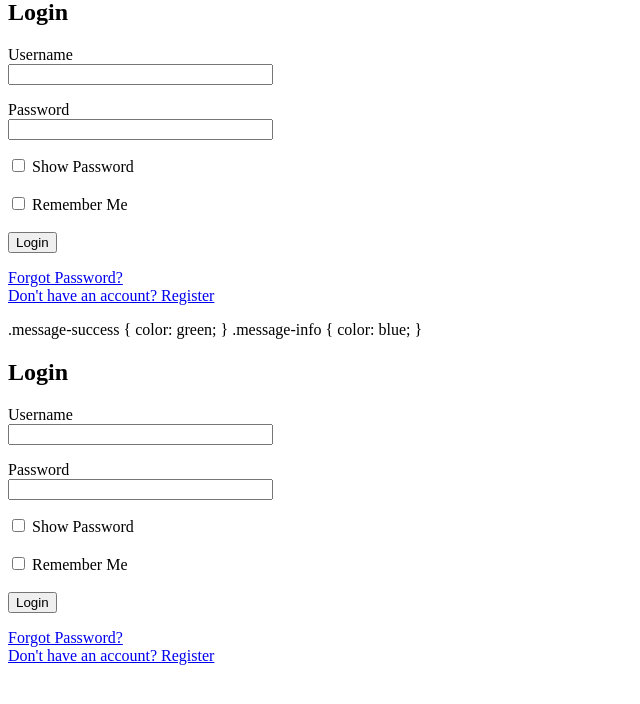
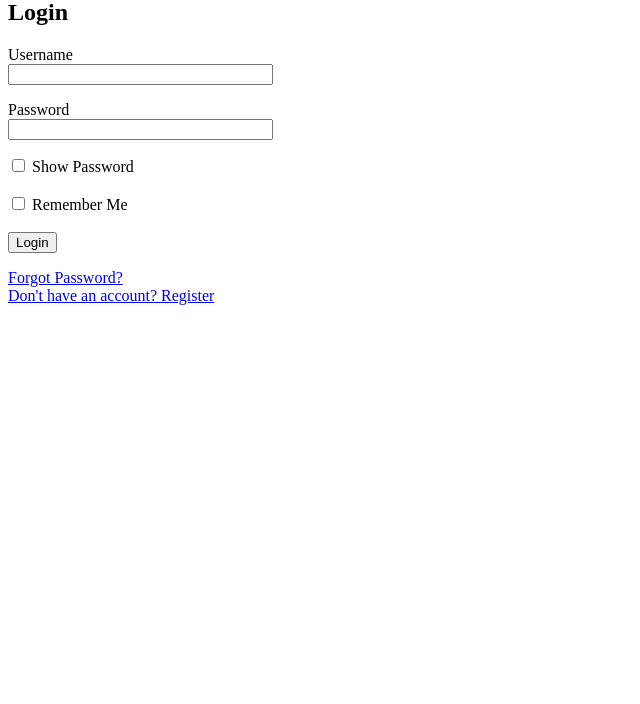
Before and after one commit to Harsha-k04/securanote, a Flask app: page /login in a window 1280 px wide. Shown: the part 21-725 px from the top of the page, without its empty margins (0-640 px from the left). Run offline with Flask 3, Linux system fonts and the light colour scheme.

Commit message:
Update login.html

```diff
--- a/securanote/templates/login.html
+++ b/securanote/templates/login.html
@@ -1,10 +1,4 @@
 <!doctype html>
-<html lang="en">
-<head>
-    <meta charset="UTF-8">
-    <title>Login</title>
-    <style>
-        .message-error { color: red; }<!doctype html>
 <html lang="en">
 <head>
     <meta charset="UTF-8">
@@ -85,72 +79,3 @@
 
 </body>
 </html>
-
-        .message-success { color: green; }
-        .message-info { color: blue; }
-    </style>
-</head>
-<body>
-
-<h2>Login</h2>
-
-{% with messages = get_flashed_messages(with_categories=true) %}
-  {% if messages %}
-    <ul>
-      {% for category, message in messages %}
-        <li class="message-{{ category }}">{{ message }}</li>
-      {% endfor %}
-    </ul>
-  {% endif %}
-{% endwith %}
-
-<form method="POST" id="login-form" autocomplete="off">
-    {{ form.hidden_tag() }}
-
-    <p>{{ form.username.label }}<br>{{ form.username(size=30) }}</p>
-    <p>{{ form.password.label }}<br>{{ form.password(size=30, id='password') }}</p>
-
-    <label><input type="checkbox" onclick="togglePassword()"> Show Password</label><br><br>
-
-    <label>
-        {{ form.remember(id='remember-checkbox') }}
-        {{ form.remember.label }}
-    </label><br><br>
-
-    <button type="submit">Login</button>
-</form>
-
-<p>
-    <a href="{{ url_for('auth.forgot_password') }}">Forgot Password?</a><br>
-    <a href="{{ url_for('auth.register') }}">Don't have an account? Register</a>
-</p>
-
-<script>
-    function togglePassword() {
-        const pwdField = document.getElementById("password");
-        pwdField.type = pwdField.type === "password" ? "text" : "password";
-    }
-
-    const rememberCheckbox = document.getElementById('remember-checkbox');
-    const loginForm = document.getElementById('login-form');
-
-    rememberCheckbox.addEventListener('change', function () {
-        if (this.checked) {
-            loginForm.setAttribute('autocomplete', 'on');
-        } else {
-            loginForm.setAttribute('autocomplete', 'off');
-        }
-    });
-
-    // Optional: clear prefilled values if "remember me" not checked
-    window.addEventListener('load', function () {
-        if (!rememberCheckbox.checked) {
-            document.getElementById('password').value = '';
-            const usernameField = document.querySelector('input[name="username"]');
-            if (usernameField) usernameField.value = '';
-        }
-    });
-</script>
-
-</body>
-</html>
```
